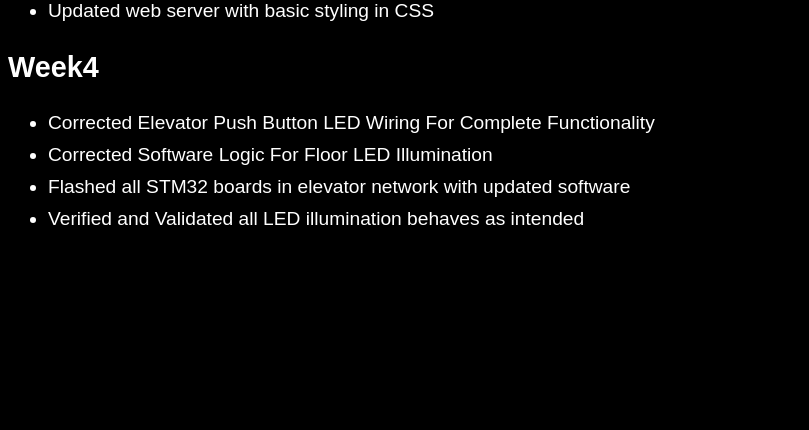
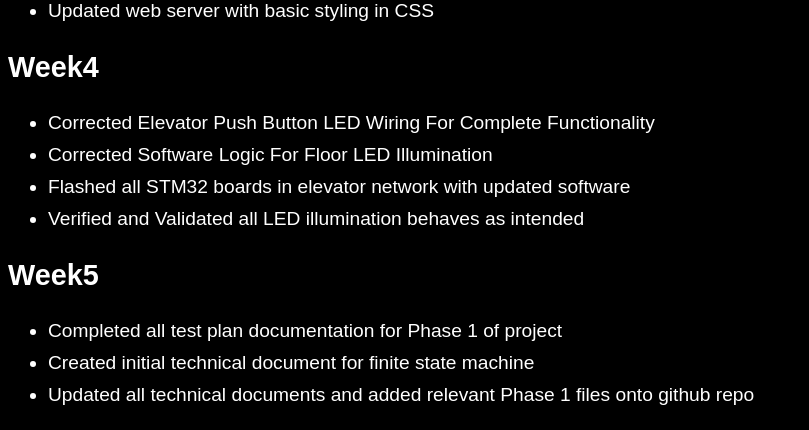
Before and after one commit to IT-Garcia/Project_VI, a PHP site: page /bhlogbook.html in a window 1280 px wide. Shown: the part 935-1365 px from the top of the page, without its empty margins (0-809 px from the left). Before the commit the page ends 1160 px from the top, so only its background shows below. Run offline with PHP 8.4, Linux system fonts and the light colour scheme.

Commit message:
updated logbook for week5

```diff
--- a/bhlogbook.html
+++ b/bhlogbook.html
@@ -39,5 +39,11 @@
         <li>Flashed all STM32 boards in elevator network with updated software</li>
         <li>Verified and Validated all LED illumination behaves as intended</li>
     </ul>
+    <h2> Week5</h2>
+    <ul>
+        <li>Completed all test plan documentation for Phase 1 of project</li>
+        <li>Created initial technical document for finite state machine</li>
+        <li>Updated all technical documents and added relevant Phase 1 files onto github repo</li>
+    </ul>
 </body>
 </html>
--- a/css/styles.css
+++ b/css/styles.css
@@ -7,6 +7,8 @@ body {
 }
 
 /* menu item attributes */
+h1.h_menu{ display: inline;}
+li.h_menu{ display: inline;}
 a:link.menu  { color: white; }
 a:visited.menu { color: rgb(128, 128, 128); }
 a:hover.menu { color: red; }
```
Also changed, not shown: index.html (+9 -6 lines).
